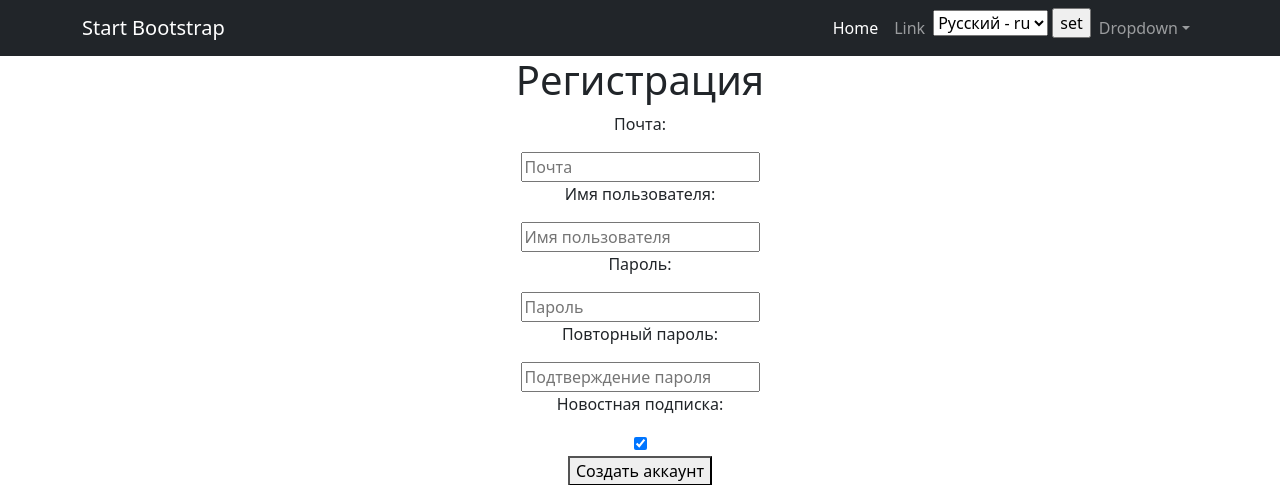
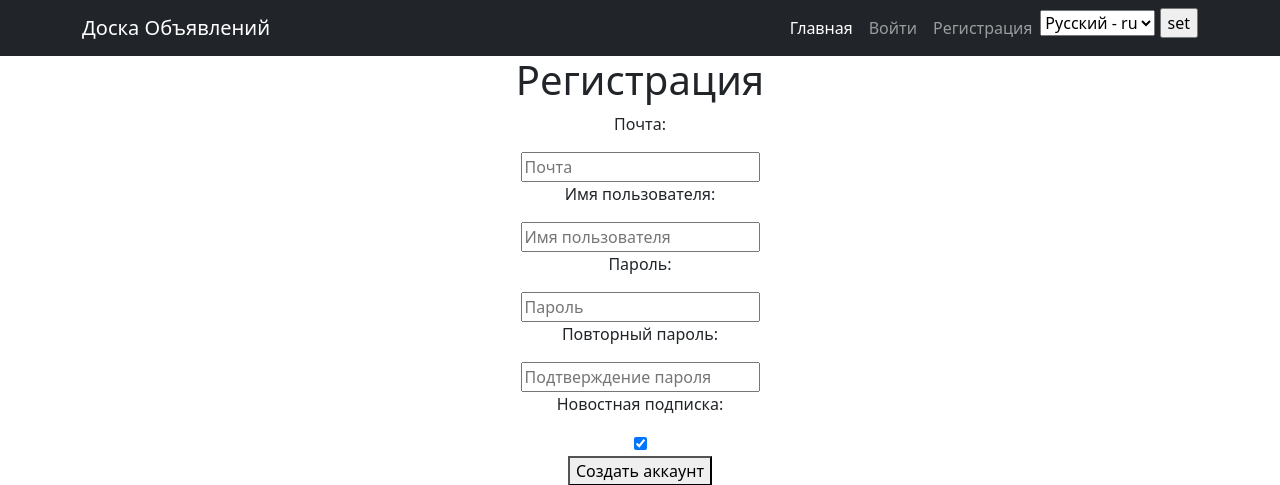
Before and after one commit to Lunathor/NewsDeskNew, a Django app: page /accounts/signup/ in a window 1280 px wide. Shown: the top 485 px of the page. Run offline with Django 5.2, Linux system fonts and the light colour scheme; some libraries are stand-ins or nearby versions.

Commit message:
Сделал navbar с локализацией и вспомнил про папку с шаблонами registration. Теперь вроде я сделал то что, хотел можно сдавать

```diff
--- a/NewsDeskNew/templates/PersonalCabinet.html
+++ b/NewsDeskNew/templates/PersonalCabinet.html
@@ -52,7 +52,7 @@
     </form>
 </div>
 <div>
-    <p>{% trans 'Комментарии' %}</p>
+    <p>{% trans 'Новые комментарии' %}</p>
 </div>
 <div>
     {% for post in posts %}
--- a/NewsDeskNew/templates/flatpages/default.html
+++ b/NewsDeskNew/templates/flatpages/default.html
@@ -17,14 +17,29 @@
         <!-- Responsive navbar-->
         <nav class="navbar navbar-expand-lg navbar-dark bg-dark">
             <div class="container">
-                <a class="navbar-brand" href="#">Start Bootstrap</a>
+                <a class="navbar-brand" href="{% url 'MainPage' %}">{% trans 'Доска Объявлений' %}</a>
                 <button class="navbar-toggler" type="button" data-bs-toggle="collapse" data-bs-target="#navbarSupportedContent" aria-controls="navbarSupportedContent" aria-expanded="false" aria-label="Toggle navigation"><span class="navbar-toggler-icon"></span></button>
                 <div class="collapse navbar-collapse" id="navbarSupportedContent">
                     <ul class="navbar-nav ms-auto mb-2 mb-lg-0">
-                        <li class="nav-item"><a class="nav-link active" aria-current="page" href="#">Home</a></li>
-                        <li class="nav-item"><a class="nav-link" href="#">Link</a></li>
-                        <li >
-                           <form action="{% url 'set_language' %}" method="POST"> {% csrf_token %} <!-- Не забываем по csrf_token для POST запросов -->
+                        <li class="nav-item"><a class="nav-link active" aria-current="page" href="{% url 'MainPage' %}">{% trans 'Главная' %}</a></li>
+                        <li class="nav-item">
+                            {% if not user.is_authenticated %}
+                            <a class="nav-link" href="{% url 'login' %}">{% trans 'Войти' %}</a>
+                            {% endif %}
+                        </li>
+                        <li class="nav-item">
+                            {% if not user.is_authenticated %}
+                            <a class="nav-link" href="{% url 'SignUp' %}">{% trans 'Регистрация' %}</a>
+                            {% endif %}
+                        </li>
+                        <li class="nav-item">
+                            {% if user.is_authenticated %}
+                            <a class="nav-link" href="{% url 'PersonalCabinet' %}">{% trans 'Личный кабинет' %}</a>
+                            {% endif %}
+                        </li>
+                        <li>
+                           <form action="{% url 'set_language' %}" method="POST">
+                               {% csrf_token %}
                                 <input type="hidden" name="next" value="{{ redirect_to }}">
                                 {% get_current_language as LANGUAGE_CODE %}
                                 <select name="language" id="">
@@ -40,15 +55,6 @@
                                 <input type="submit" value="set">
                             </form>
                        </li>
-                        <li class="nav-item dropdown">
-                            <a class="nav-link dropdown-toggle" id="navbarDropdown" href="#" role="button" data-bs-toggle="dropdown" aria-expanded="false">Dropdown</a>
-                            <ul class="dropdown-menu dropdown-menu-end" aria-labelledby="navbarDropdown">
-                                <li><a class="dropdown-item" href="#">Action</a></li>
-                                <li><a class="dropdown-item" href="#">Another action</a></li>
-                                <li><hr class="dropdown-divider" /></li>
-                                <li><a class="dropdown-item" href="#">Something else here</a></li>
-                            </ul>
-                        </li>
                     </ul>
                 </div>
             </div>
--- a/NewsDeskNew/templates/registration/SignUp.html
+++ b/NewsDeskNew/templates/registration/SignUp.html
@@ -1,39 +1,40 @@
 {% extends 'flatpages/default.html' %}
+{% load i18n %}
 {% block title %}
-Регистрация
+{% trans 'Регистрация' %}
 {% endblock title %}
 {% block content %}
-<h1>Регистрация</h1>
+<h1>{% trans 'Регистрация' %}</h1>
 <form method="post">
     {% csrf_token %}
     <div class="container">
         <div>
-            <p>Почта:</p>
-            <input type="email" name="email" placeholder="Почта" required>
+            <p>{% trans 'Почта' %}:</p>
+            <input type="email" name="email" placeholder="{% trans 'Почта' %}" required>
         </div>
         <div>
-            <p>Имя пользователя:</p>
-            <input type="text" name="username" placeholder="Имя пользователя" required>
+            <p>{% trans 'Имя пользователя' %}:</p>
+            <input type="text" name="username" placeholder="{% trans 'Имя пользователя' %}" required>
         </div>
         <div>
-            <p>Пароль:</p>
-            <input type="password" name="password1" placeholder="Пароль" required>
+            <p>{% trans 'Пароль' %}:</p>
+            <input type="password" name="password1" placeholder="{% trans 'Пароль' %}" required>
         </div>
         <div>
-            <p>Повторный пароль:</p>
-            <input type="password" name="password2" placeholder="Подтверждение пароля" required>
+            <p>{% trans 'Повторный пароль' %}:</p>
+            <input type="password" name="password2" placeholder="{% trans 'Подтверждение пароля' %}" required>
         </div>
         <div>
-            <p>Новостная подписка:</p>
+            <p>{% trans 'Новостная подписка' %}:</p>
             <input type="checkbox" name="about_sub" checked>
         </div>
         <div>
-            <button type="submit">Создать аккаунт</button>
+            <button type="submit">{% trans 'Создать аккаунт' %}</button>
         </div>
     </div>
 </form>
 <div>
-    <p>Уже есть аккаунт?</p>
-    <a class="button" href="{% url 'login' %}">Войти</a>
+    <p>{% trans 'Уже есть аккаунт?' %}</p>
+    <a class="button" href="{% url 'login' %}">{% trans 'Войти' %}</a>
 </div>
 {% endblock content %}
```
Also changed, not shown: NewsDeskNew/templates/registration/Verification.html (+6 -5 lines), NewsDeskNew/templates/registration/login.html (+8 -7 lines), NewsDeskNew/db.sqlite3, NewsDeskNew/locale/en/LC_MESSAGES/django.po, 1 other file.
